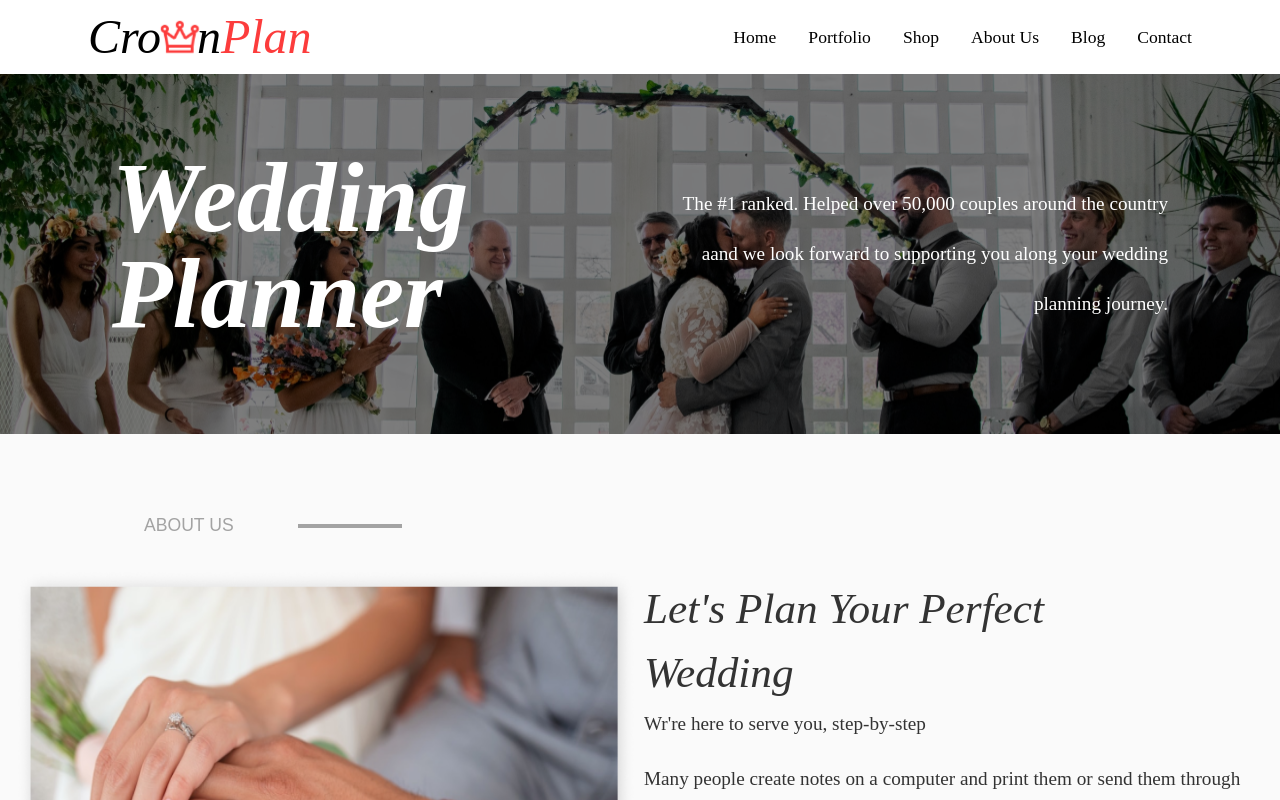
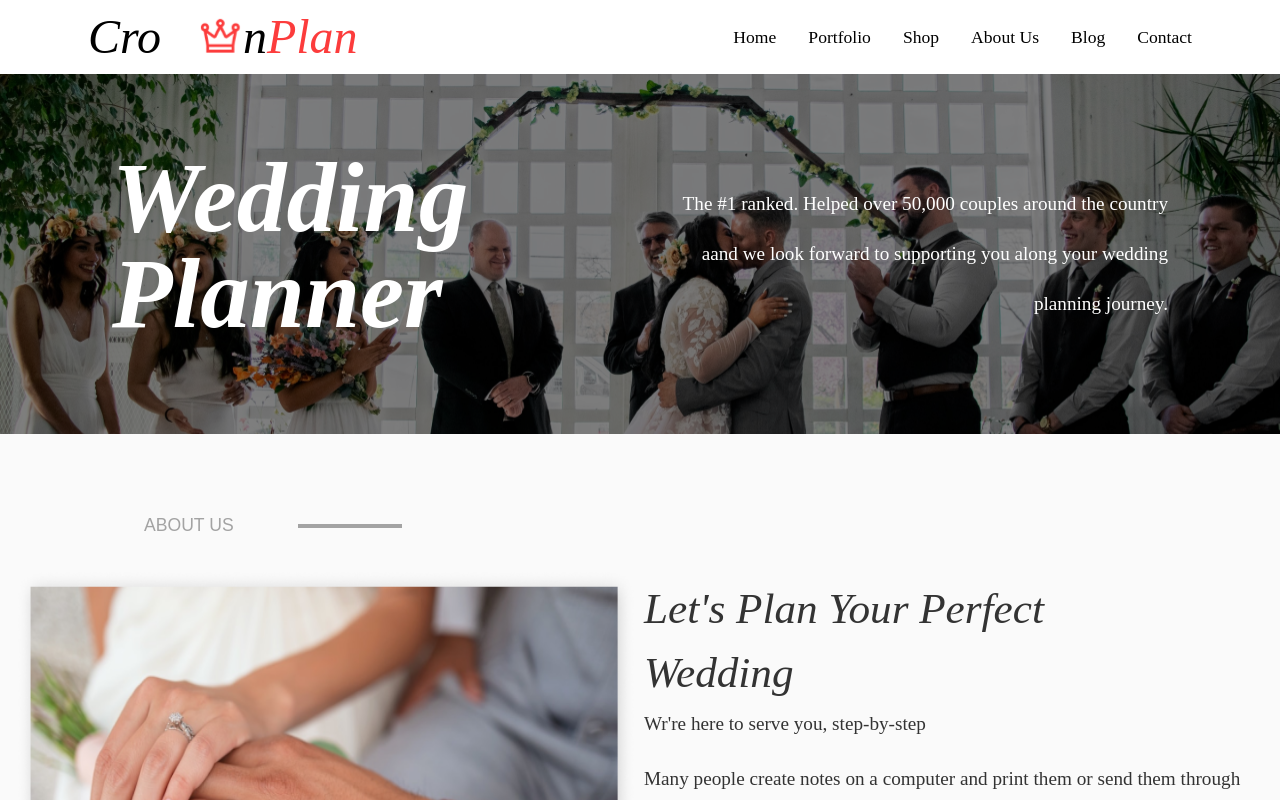
Before and after one commit to Mozibix/crown-plan-project, a Next.js app: page / in a window 1280 px wide. Shown: the top 800 px of the page. Built offline with nearby package versions, Linux system fonts and the light colour scheme.

Commit message:
updating nav_logo styles

```diff
--- a/styles/nav.scss
+++ b/styles/nav.scss
@@ -34,15 +34,7 @@ nav {
       }
 
       &_img {
-        position: absolute;
-        top: 0.2rem;
-        left: 2.47rem;
-        width: 2rem;
-        @media screen and (min-width: 992px) {
-          width: 2.8rem;
-          top: 0.9rem;
-          left: 4.3rem;
-        }
+        width: 100%;
       }
     }
   }
```
